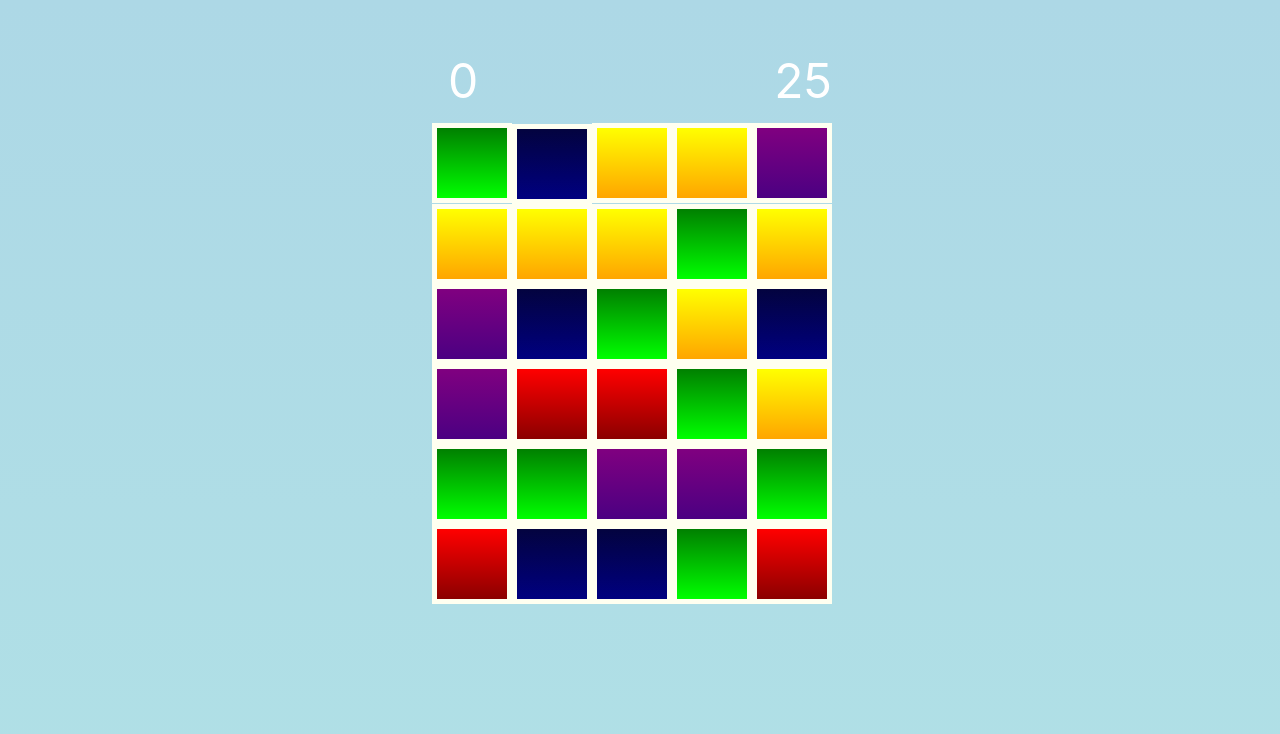
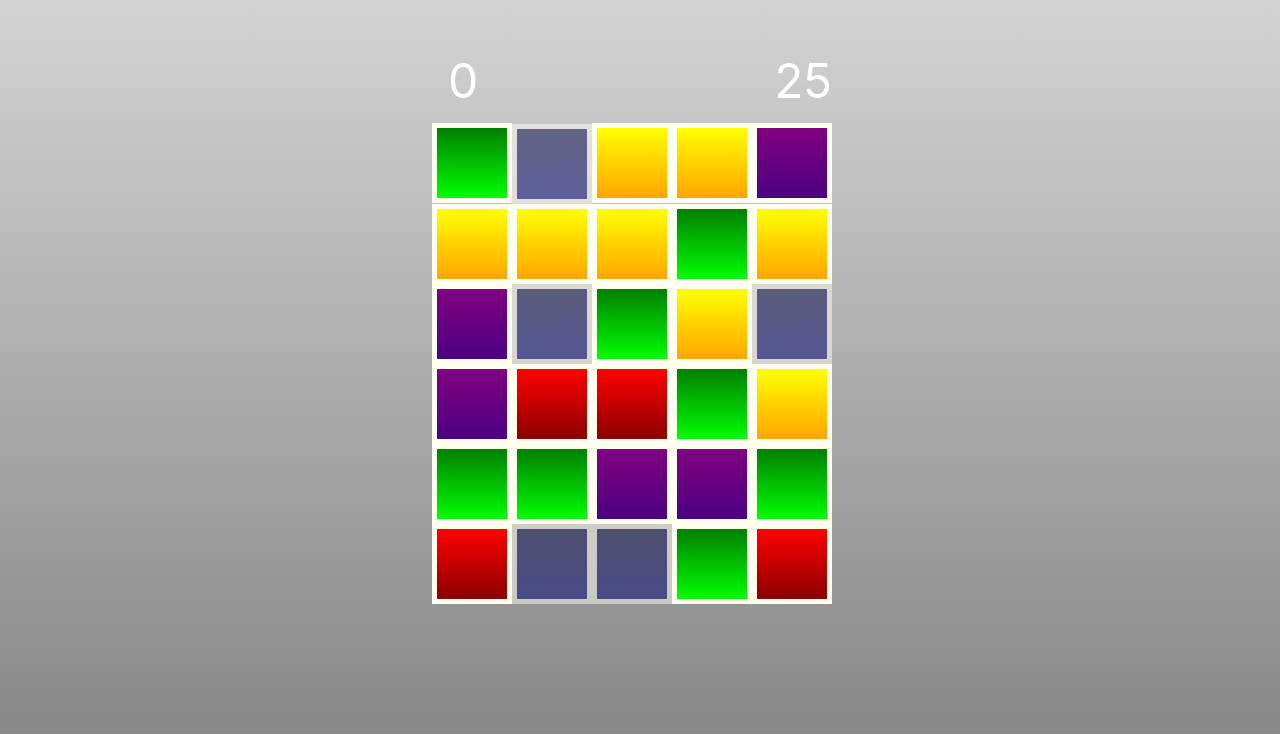
Before and after one commit to abmcbride5/bock_game, a React (Create React App) app: page / in a window 1280 px wide. Shown: the top 734 px of the page. Built offline with nearby package versions, Linux system fonts and the light colour scheme.

Commit message:
updating css

```diff
--- a/src/css/grid.css
+++ b/src/css/grid.css
@@ -1,7 +1,8 @@
 .grid{
     padding: 3%;
-    background-image: linear-gradient(lightblue, powderblue);
+    background-image: linear-gradient(lightgray, gray);
     height: 46rem;
+    /* width: 26rem; */
 }
 
 .info{
--- a/src/css/square.css
+++ b/src/css/square.css
@@ -4,6 +4,7 @@
     width: 5rem;
     border: 5px solid ivory;
     margin: 0.02%;
+    opacity: 50%;
 }
 
 .red {
```
Also changed, not shown: 1 other file (tests, documents, lock files or other folders).
